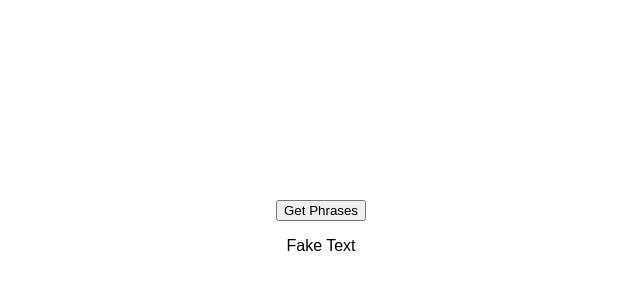
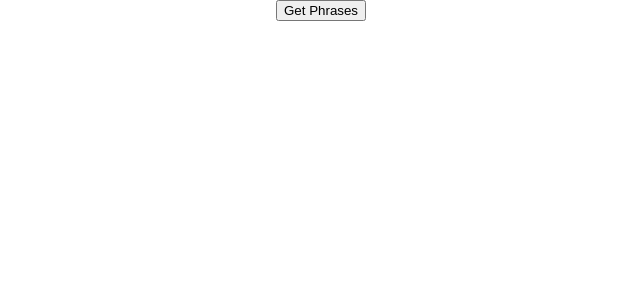
Before and after one commit to bretfunk/anki_sound_frontend, a React (Create React App) app: page / in a window 1280 px wide. Shown: the top 300 px of the page, without its empty margins (319-959 px from the left). Built offline with nearby package versions, Linux system fonts and the light colour scheme.

Commit message:
working ajax call and fixed setState bug

```diff
--- a/package.json
+++ b/package.json
@@ -6,6 +6,8 @@
     "axios": "^0.17.0",
     "cors-anywhere": "^0.4.0",
     "fetch": "^1.1.0",
+    "ig": "0.0.5",
+    "npm": "^5.5.1",
     "react": "^16.0.0",
     "react-dom": "^16.0.0",
     "react-scripts": "1.0.14"
--- a/src/App.js
+++ b/src/App.js
@@ -11,27 +11,26 @@ class App extends Component {
     this.getPhrases = this.getPhrases.bind(this)
   }
 
+
   getPhrases() {
      axios.get(url, { crossdomain: true })
       .then((response) => {
-        alert(response)
-        this.setState({phrasesReceieved: JSON.stringify(response)})
+        this.setState({phrasesReceived: JSON.stringify(response.data)})
       })
     .catch((error) => {
       console.error(error);
     });
   }
+
   render() {
     return (
       <div className="App">
       <button
       onClick={this.getPhrases}
-      style={{marginTop: '25vh'}}
       >
       Get Phrases
       </button>
       <p>{this.state.phrasesReceived}</p>
-      <p>Fake Text</p>
       </div>
     );
   }
```
Also changed, not shown: 1 other file (tests, documents, lock files or other folders).
